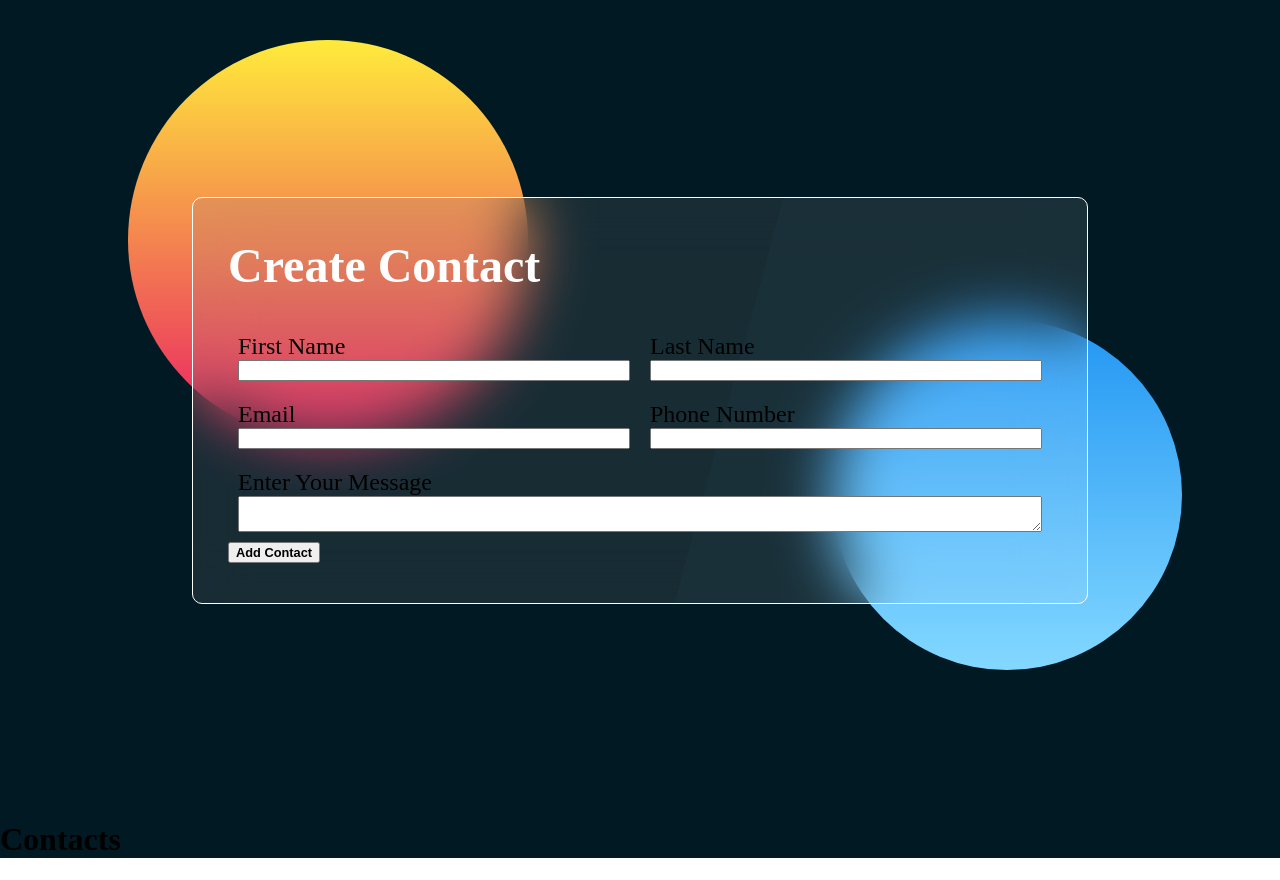
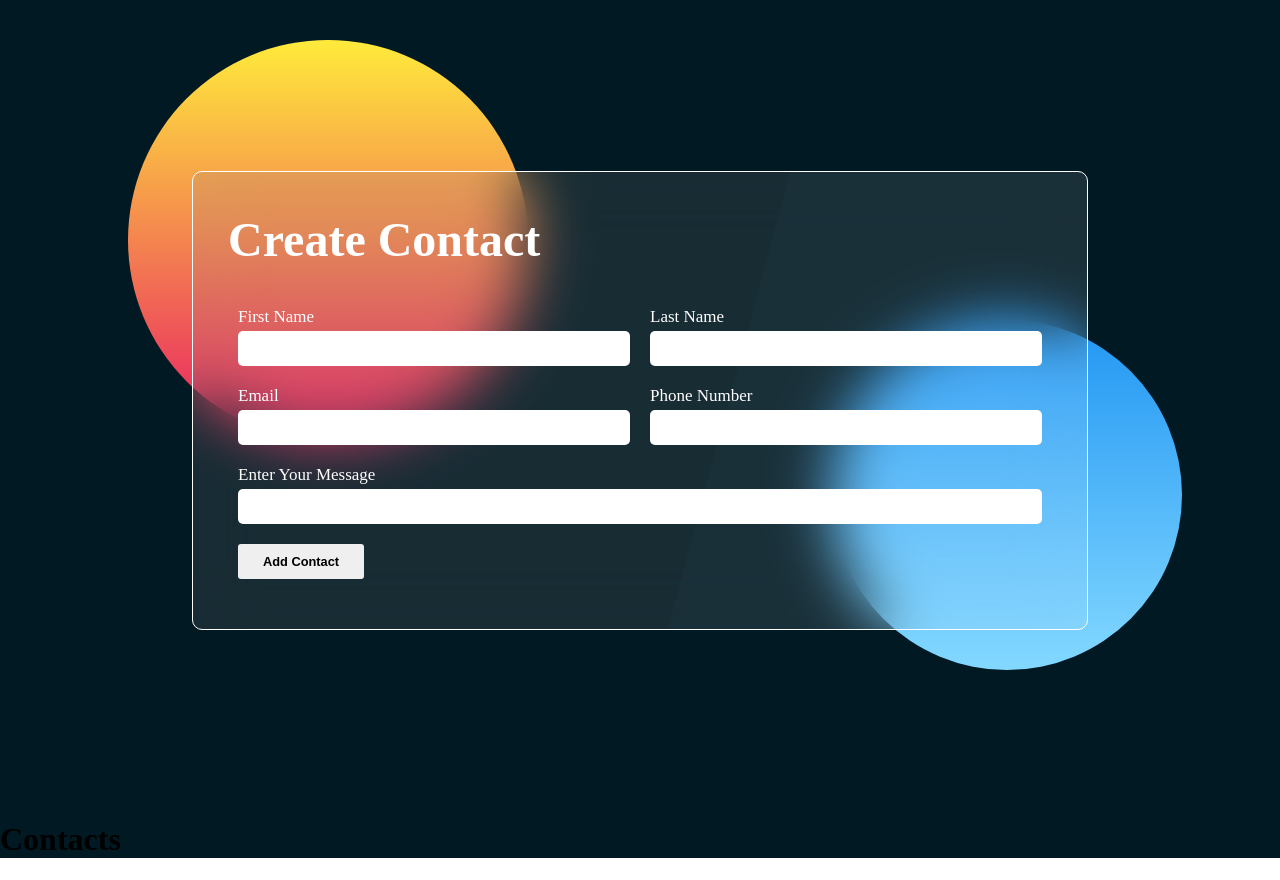
Before and after one commit to MahdiAtlas2004/Assignment-10, a plain HTML site: page index.html in a window 1280 px wide. Drawn offline with Linux system fonts and the light colour scheme.

Commit message:
adding style for buttons

```diff
--- a/index.css
+++ b/index.css
@@ -97,3 +97,42 @@ main .form .inform .row .name,
     main .form .inform .row .textarea{
         width: 100%;
     }
+
+    main .form .inform .row .textarea textarea{
+        height: 35px;
+        resize: none;
+        outline: none;
+        border: none;
+        padding: 5px;
+        border-radius: 5px;
+        transition: 0.5s;
+    }
+    main .form .inform .row .textarea textarea:focus{
+        height: 60px;
+    }
+    main .form .inform .row .col .name {
+        color: white;
+        font-size: 17px;
+        padding: 0px 0px 4px;
+    }
+    main .form .inform .row .col input{
+        padding: 10px 16px;
+        border-radius: 5px;
+        border: none;
+        outline: none;
+    }
+    main .form .inform .button{
+        width: 100%;
+    }
+    main .form .inform .button button{
+        margin: 10px;
+        border: none;
+        padding: 10px 25px;
+        border-radius: 3px;
+        cursor: pointer;
+        transition: 0.2s;
+    }
+    main .form .inform .button button:hover{
+        background-color: rgba(0, 25, 50, 0.5);
+        color: white;
+    }
```
